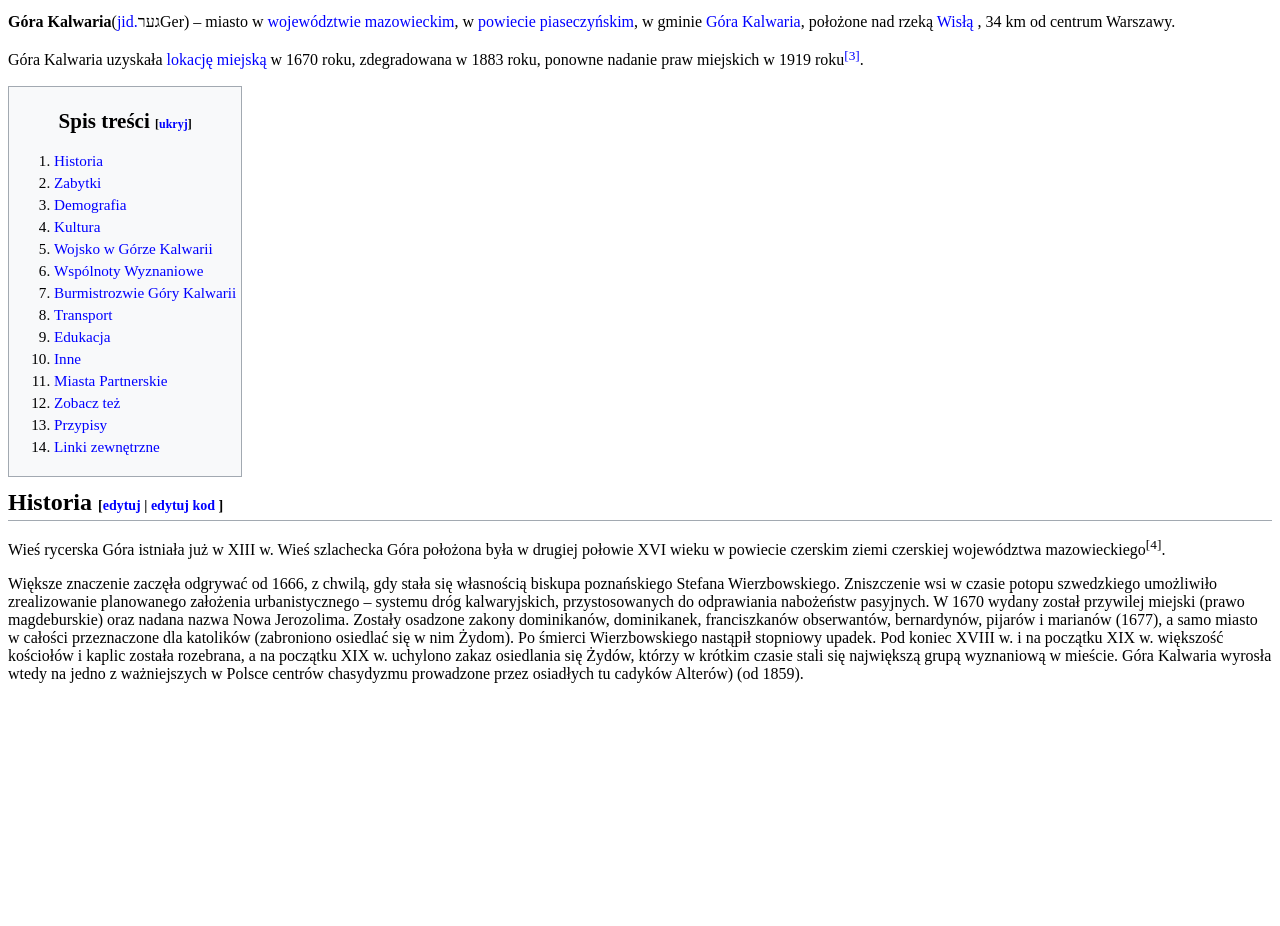
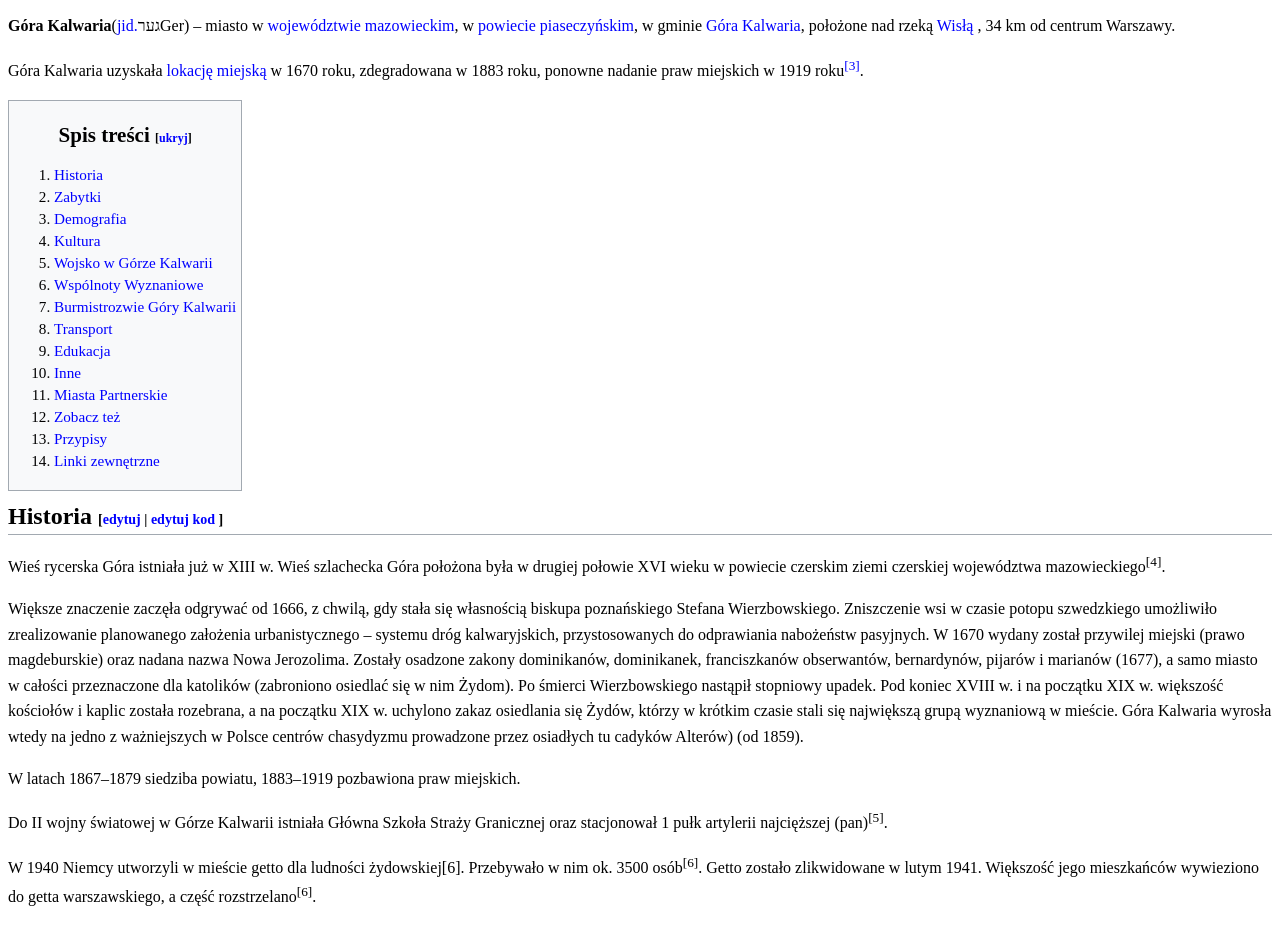
Before and after one commit to Karkolo16/Wiki-website-GoraKalwaria, a plain HTML site: page index.html in a window 1280 px wide. Shown: the part 69-995 px from the top of the page. Before the commit the page ends 800 px from the top, so only its background shows below. Drawn offline with Linux system fonts and the light colour scheme.

Commit message:
add 3rd  paragraph to historia

```diff
--- a/index.html
+++ b/index.html
@@ -71,6 +71,21 @@
         wyrosła wtedy na jedno z ważniejszych w Polsce centrów chasydyzmu
         prowadzone przez osiadłych tu cadyków Alterów) (od 1859).
       </p>
+      <p>
+        W latach 1867–1879 siedziba powiatu, 1883–1919 pozbawiona praw
+        miejskich.
+      </p>
+      <p>
+        Do II wojny światowej w Górze Kalwarii istniała Główna Szkoła Straży
+        Granicznej oraz stacjonował 1 pułk artylerii najcięższej
+        (pan)<sup>[5]</sup>.
+      </p>
+      <p>
+        W 1940 Niemcy utworzyli w mieście getto dla ludności żydowskiej[6].
+        Przebywało w nim ok. 3500 osób<sup>[6]</sup>. Getto zostało zlikwidowane
+        w lutym 1941. Większość jego mieszkańców wywieziono do getta
+        warszawskiego, a część rozstrzelano<sup>[6]</sup>.
+      </p>
     </div>
   </body>
 </html>
--- a/style.css
+++ b/style.css
@@ -62,4 +62,5 @@ p {
   margin-block-end: 16px;
   margin-inline-start: 0px;
   margin-inline-end: 0px;
+  line-height: 1.6;
 }
```
